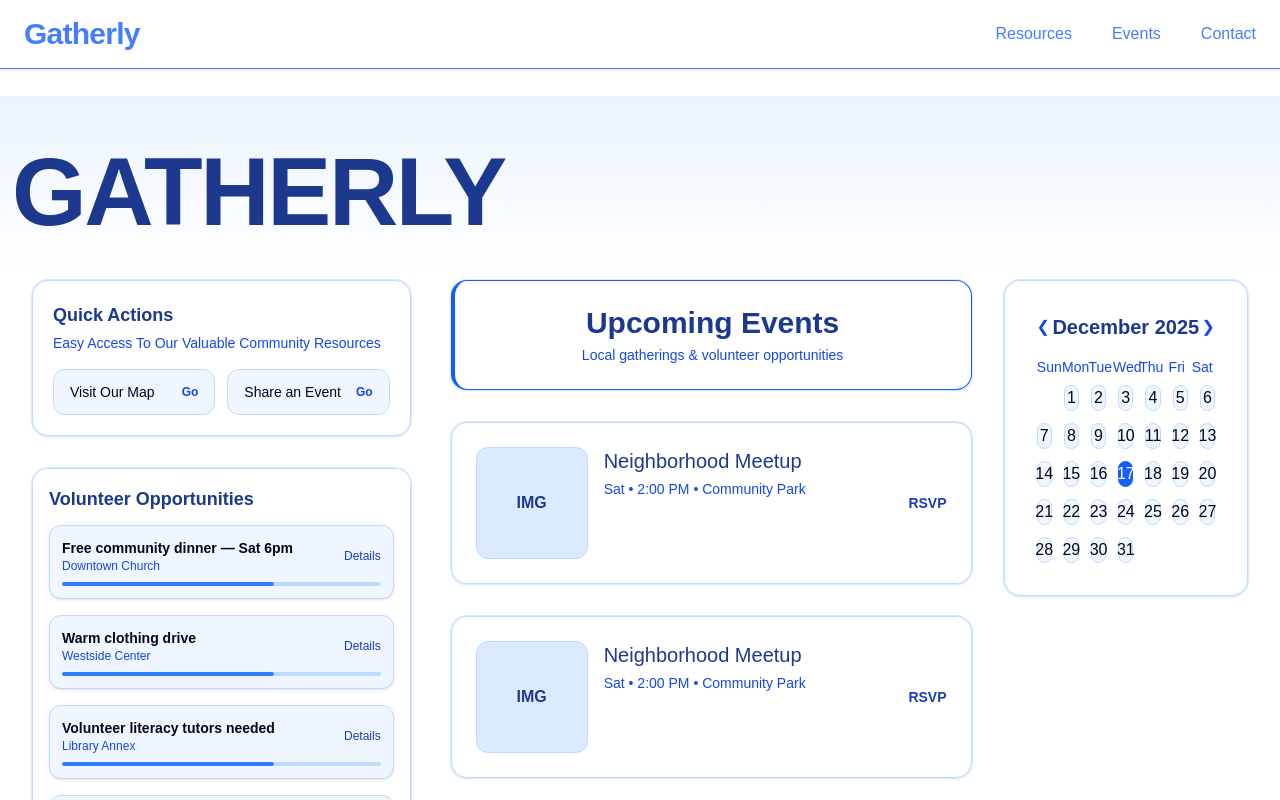
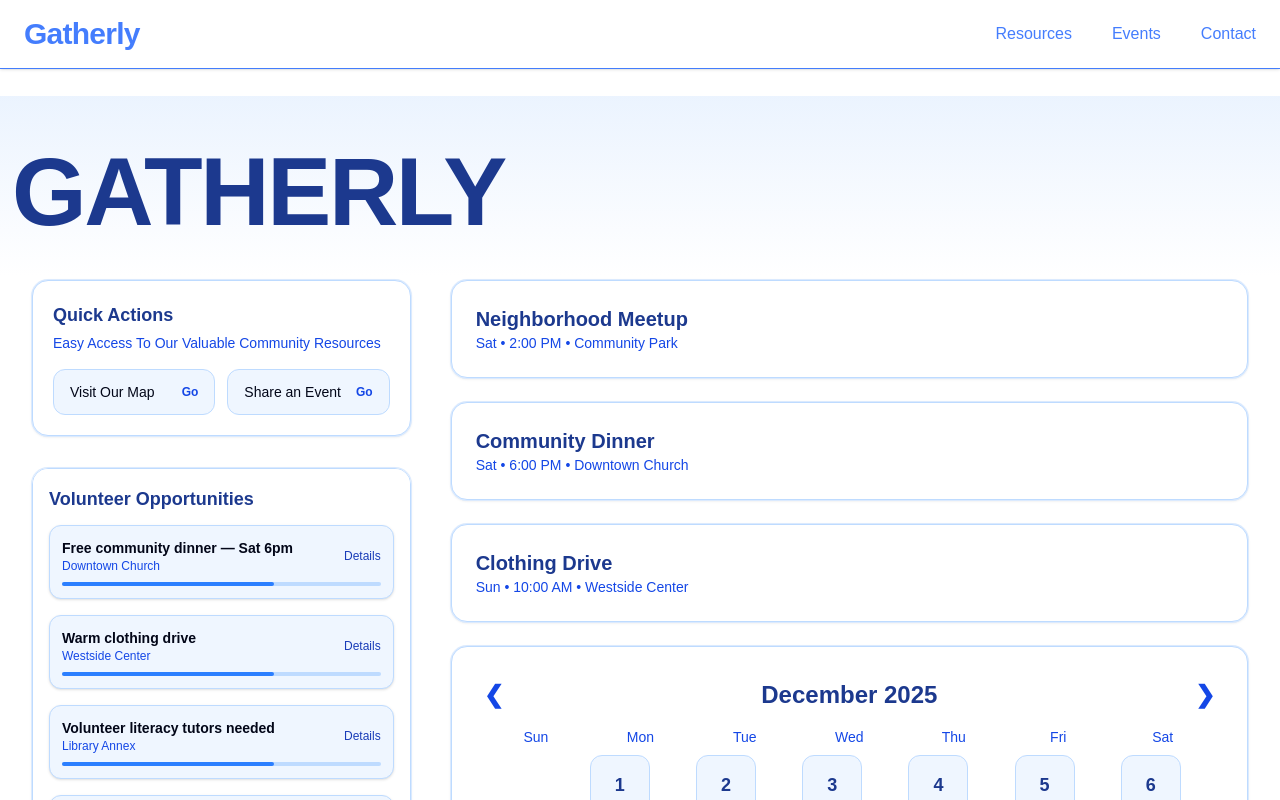
Before and after one commit to TSA-Group/tsa_group_starter, a Next.js app: page / in a window 1280 px wide. Shown: the top 800 px of the page. Built offline with nearby package versions, Linux system fonts and the light colour scheme.

Commit message:
Update page.tsx

```diff
--- a/app/page.tsx
+++ b/app/page.tsx
@@ -1,6 +1,6 @@
 "use client";
 
-import React from "react";
+import React, { useState, useEffect } from "react";
 import { motion, Variants } from "framer-motion";
 
 const container: Variants = {
@@ -30,19 +30,8 @@ const cardPop: Variants = {
 
 export default function Home() {
   const year = new Date().getFullYear();
-  const [calendarDate, setCalendarDate] = React.useState(new Date());
-  const [openMenu, setOpenMenu] = React.useState<number | null>(null);
-
-  React.useEffect(() => {
-    const handleClickOutside = (e: MouseEvent) => {
-      const target = e.target as HTMLElement;
-      if (!target.closest(".dropdown-menu") && !target.closest(".card-clickable")) {
-        setOpenMenu(null);
-      }
-    };
-    document.addEventListener("click", handleClickOutside);
-    return () => document.removeEventListener("click", handleClickOutside);
-  }, []);
+  const [calendarDate, setCalendarDate] = useState(new Date());
+  const [openEvent, setOpenEvent] = useState<number | null>(null);
 
   const calYear = calendarDate.getFullYear();
   const calMonth = calendarDate.getMonth();
@@ -52,9 +41,42 @@ export default function Home() {
 
   const days = ["Sun", "Mon", "Tue", "Wed", "Thu", "Fri", "Sat"];
 
+  const events = [
+    {
+      title: "Neighborhood Meetup",
+      date: "Sat • 2:00 PM",
+      location: "Community Park",
+      details: "Meet local residents and join community discussions."
+    },
+    {
+      title: "Community Dinner",
+      date: "Sat • 6:00 PM",
+      location: "Downtown Church",
+      details: "Enjoy a free meal and fellowship with neighbors."
+    },
+    {
+      title: "Clothing Drive",
+      date: "Sun • 10:00 AM",
+      location: "Westside Center",
+      details: "Donate clothes for those in need and volunteer."
+    },
+  ];
+
   const changeMonth = (dir: number) => {
     setCalendarDate(new Date(calYear, calMonth + dir, 1));
   };
+
+  // Close dropdown when clicking outside
+  useEffect(() => {
+    const handleClickOutside = (e: MouseEvent) => {
+      const target = e.target as HTMLElement;
+      if (!target.closest(".event-card") && !target.closest(".event-dropdown")) {
+        setOpenEvent(null);
+      }
+    };
+    document.addEventListener("click", handleClickOutside);
+    return () => document.removeEventListener("click", handleClickOutside);
+  }, []);
 
   return (
     <motion.div
@@ -88,7 +110,7 @@ export default function Home() {
         </motion.h1>
       </motion.header>
 
-      {/* MAIN */}
+      {/* MAIN GRID */}
       <motion.main
         layout
         className="max-w-7xl mx-auto px-4 sm:px-6 lg:px-8 pb-32 grid grid-cols-1 lg:grid-cols-3 gap-8 lg:gap-10"
@@ -171,77 +193,36 @@ export default function Home() {
           variants={fadeUp}
           className="lg:col-span-2 space-y-8"
         >
-          <div className="grid grid-cols-1 xl:grid-cols-3 gap-8 items-start">
-            {/* EVENTS */}
-            <motion.div layout className="xl:col-span-2 space-y-8">
+          <div className="grid grid-cols-1 gap-6">
+            {/* EVENT CARDS */}
+            {events.map((event, i) => (
               <motion.div
+                key={i}
                 layout
                 variants={cardPop}
-                className="p-6 bg-white rounded-2xl border-l-4 border-blue-600 border border-blue-200 ring-1 ring-blue-100 shadow-sm text-center"
+                className="relative"
               >
-                <h2 className="text-3xl font-semibold text-blue-900">
-                  Upcoming Events
-                </h2>
-                <p className="text-sm text-blue-700 mt-1">
-                  Local gatherings & volunteer opportunities
-                </p>
-              </motion.div>
-
-              {[1, 2, 3].map((i) => (
-                <motion.div
-                  layout
-                  key={i}
-                  variants={cardPop}
-                  className="relative cursor-pointer"
+                <div
+                  className="event-card cursor-pointer bg-white rounded-2xl border border-blue-200 ring-1 ring-blue-100 shadow-sm p-6 hover:bg-blue-50"
+                  onClick={() => setOpenEvent(openEvent === i ? null : i)}
                 >
-                  {/* Card content wrapper */}
-                  <div
-                    className="card-clickable bg-white rounded-2xl border border-blue-200 ring-1 ring-blue-100 shadow-sm flex flex-col sm:flex-row gap-4 p-6"
-                    onClick={() => setOpenMenu(openMenu === i ? null : i)}
-                  >
-                    {/* IMAGE */}
-                    <div className="w-full sm:w-28 aspect-square bg-blue-100 border border-blue-200 rounded-xl flex items-center justify-center text-blue-900 font-semibold">
-                      IMG
+                  <h3 className="text-xl font-semibold text-blue-900">{event.title}</h3>
+                  <p className="text-sm text-blue-700">{event.date} • {event.location}</p>
                 </div>
 
-                    {/* CONTENT */}
-                    <div className="flex-1 min-w-0">
-                      <div className="text-xl font-medium text-blue-900">
-                        Neighborhood Meetup
-                      </div>
-                      <div className="text-sm text-blue-700 mt-1">
-                        Sat • 2:00 PM • Community Park
-                      </div>
-                    </div>
-
-                    {/* RSVP */}
-                    <span className="text-sm font-semibold text-blue-800 self-start sm:self-center">
-                      RSVP
-                    </span>
-                  </div>
-
-                  {/* DROPDOWN MENU */}
-                  {openMenu === i && (
-                    <div className="dropdown-menu absolute top-14 right-6 z-20 w-44 rounded-xl bg-white border border-blue-200 shadow-lg">
-                      {["View Details", "Add to Calendar", "Share Event"].map(
-                        (item) => (
-                          <button
-                            key={item}
-                            className="w-full text-left px-4 py-2 text-sm text-blue-900 hover:bg-blue-50 first:rounded-t-xl last:rounded-b-xl"
-                            onClick={(e) => {
-                              e.stopPropagation();
-                              setOpenMenu(null);
-                            }}
+                {/* Dropdown Box */}
+                {openEvent === i && (
+                  <motion.div
+                    className="event-dropdown absolute top-full mt-2 left-0 w-full bg-white border border-blue-200 rounded-xl shadow-lg p-4 text-blue-800 z-20"
+                    initial={{ opacity: 0, y: -10 }}
+                    animate={{ opacity: 1, y: 0 }}
+                    exit={{ opacity: 0, y: -10 }}
                   >
-                            {item}
-                          </button>
-                        )
-                      )}
-                    </div>
+                    <p>{event.details}</p>
+                  </motion.div>
                 )}
               </motion.div>
             ))}
-            </motion.div>
 
             {/* CALENDAR */}
             <motion.div
@@ -252,12 +233,12 @@ export default function Home() {
               <div className="flex items-center justify-between mb-4">
                 <button
                   onClick={() => changeMonth(-1)}
-                  className="text-blue-700"
+                  className="text-blue-700 text-2xl font-bold"
                 >
                   ❮
                 </button>
 
-                <h3 className="text-lg sm:text-xl font-semibold text-blue-900">
+                <h3 className="text-lg sm:text-2xl font-semibold text-blue-900">
                   {calendarDate.toLocaleString("default", {
                     month: "long",
                     year: "numeric",
@@ -266,13 +247,13 @@ export default function Home() {
 
                 <button
                   onClick={() => changeMonth(1)}
-                  className="text-blue-700"
+                  className="text-blue-700 text-2xl font-bold"
                 >
                   ❯
                 </button>
               </div>
 
-              <div className="grid grid-cols-7 text-xs sm:text-sm text-blue-700 mb-2">
+              <div className="grid grid-cols-7 text-sm text-blue-700 mb-2">
                 {days.map((d) => (
                   <div key={d} className="text-center font-medium">
                     {d}
@@ -296,10 +277,10 @@ export default function Home() {
                     <motion.div
                       layout
                       key={dayNum}
-                      className={`aspect-square rounded-xl flex items-center justify-center cursor-pointer border ${
+                      className={`h-[60px] w-[60px] flex items-center justify-center rounded-xl cursor-pointer border text-lg font-semibold transition ${
                         isToday
                           ? "bg-blue-600 text-white border-blue-600"
-                          : "bg-blue-50 border-blue-200 hover:bg-blue-100"
+                          : "bg-blue-50 border-blue-200 hover:bg-blue-100 text-blue-900"
                       }`}
                     >
                       {dayNum}
```
Lines whose indentation alone changed are shown as unchanged.
